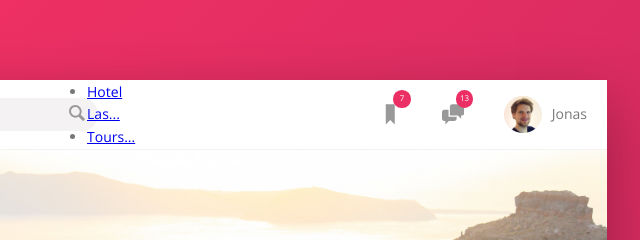
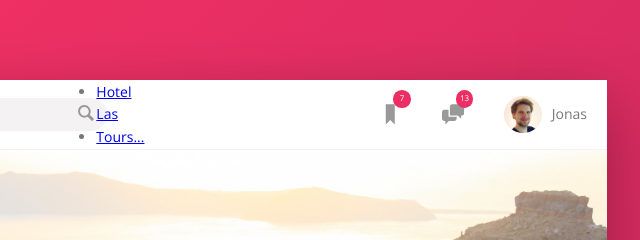
Before and after one commit to ermiaskidane/trillo, a website: page trillo/index.html in a window 1280 px wide. Shown: the top 240 px of the page, 633-1273 px from the left. Drawn offline with nearby package versions, Linux system fonts and the light colour scheme.

Commit message:
Update index.html

```diff
--- a/trillo/index.html
+++ b/trillo/index.html
@@ -25,7 +25,7 @@
                     </button>
                     <div class="search__hidden">
                       <ul class="search__list">
-                        <li class="search__list--item"><a href="#" class="search__list--link">Hotel Las...</a></li>
+                        <li class="search__list--item"><a href="#" class="search__list--link">Hotel Las</a></li>
                         <li class="search__list--item"><a href="#" class="search__list--link">Tours...</a></li>
                       </ul>
                     </div>
```
